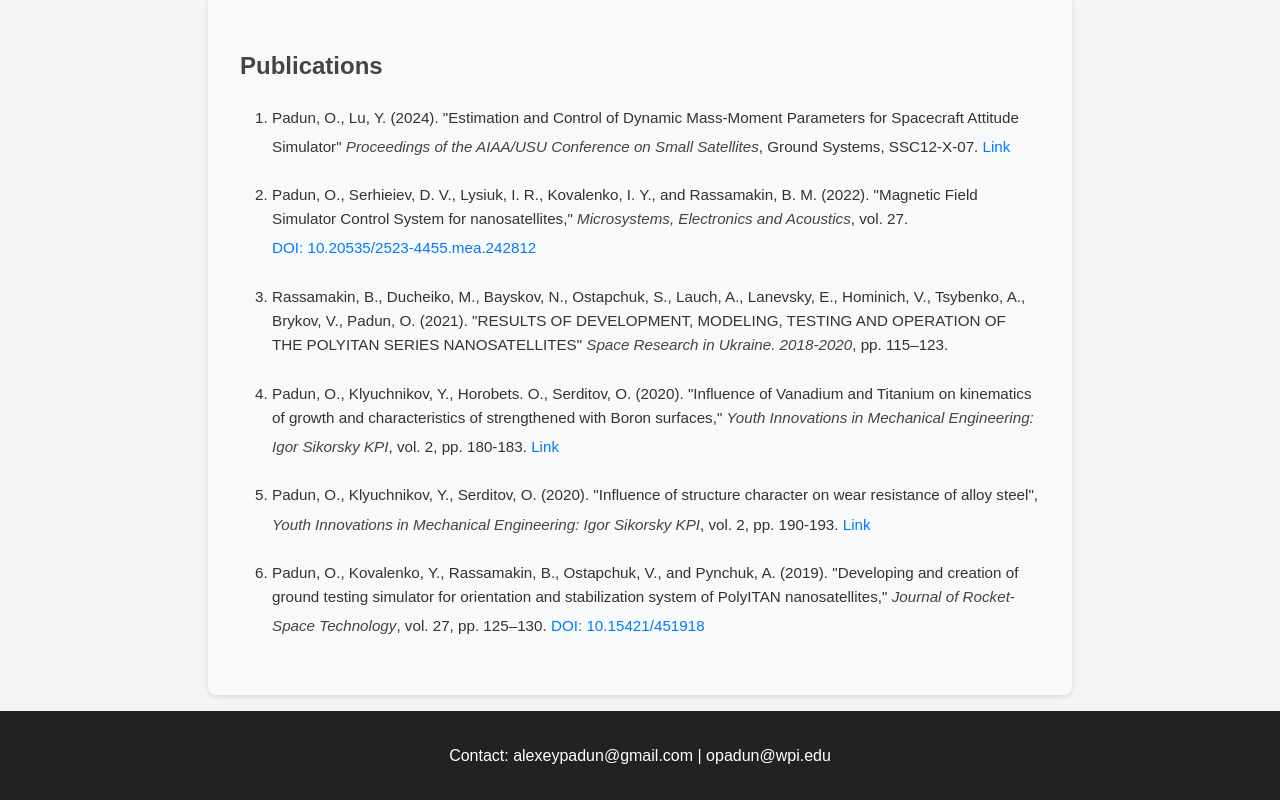
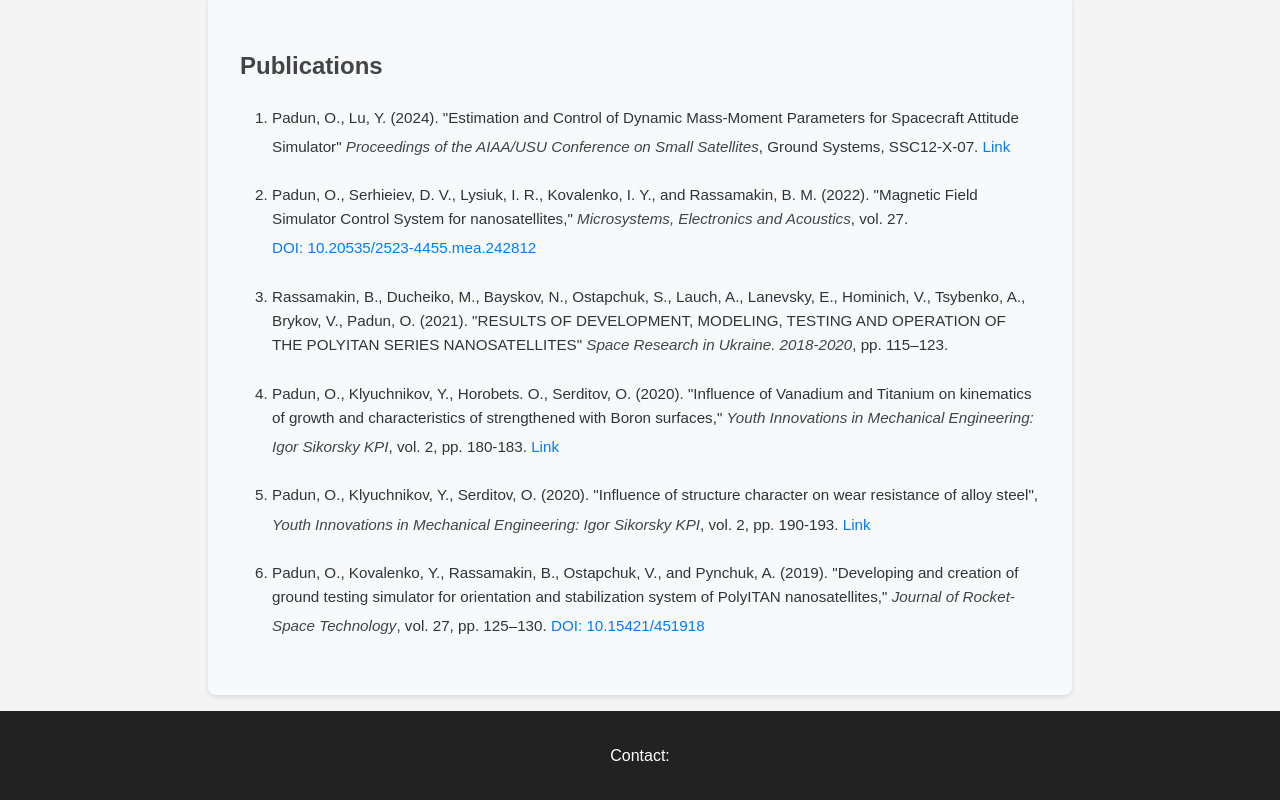
Before and after one commit to opadun1/opadun1.github.io, a plain HTML site: page index.html in a window 1280 px wide. Shown: the part 1112-1912 px from the top of the page. Drawn offline with Linux system fonts and the light colour scheme.

Commit message:
remove contact info

```diff
--- a/index.html
+++ b/index.html
@@ -65,7 +65,7 @@
         </ol>
     </section>
     <footer>
-        <p>Contact: alexeypadun@gmail.com | opadun@wpi.edu </p>
+        <p>Contact:  </p>
     </footer>
     <script src="script.js"></script>
 </body>
```
